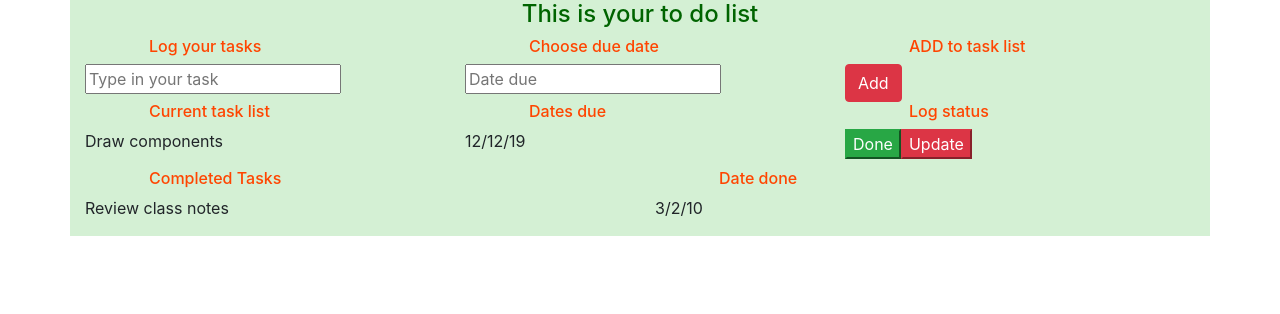
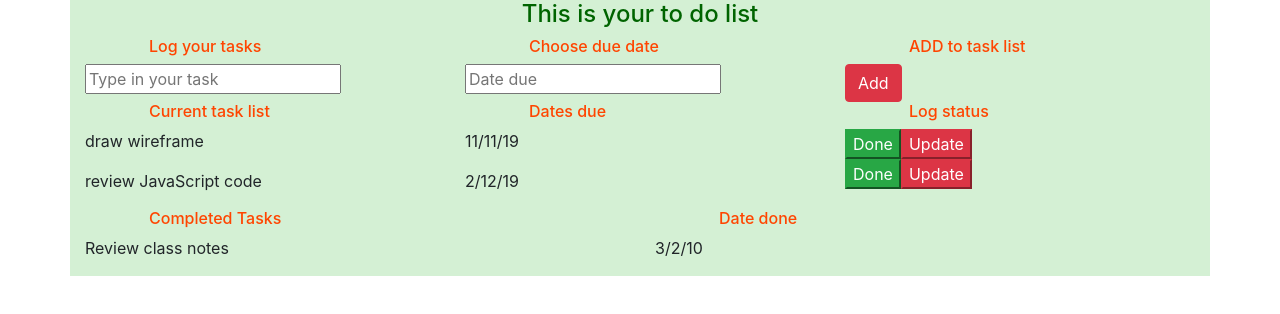
Before and after one commit to sm-g19/todoappfrontend, a React (Create React App) app: page / in a window 1280 px wide. Shown: the top 314 px of the page. Built offline with nearby package versions, Linux system fonts and the light colour scheme.

Commit message:
a small update to show a task list

```diff
--- a/src/components/Header.js
+++ b/src/components/Header.js
@@ -5,7 +5,8 @@ class Header extends React.Component {
     render() {
     return (
       <h1>This is your to do list</h1>
-      //would want to replace "your" with name + 's to be able to use for groups eg family, house shares.
+      //just setting it up for single use at the momemnt, would want to replace "your"
+      // with name + 's to be able to use for groups eg family, house shares eventually.
     );
   }
 }
--- a/src/components/TaskList.js
+++ b/src/components/TaskList.js
@@ -6,14 +6,21 @@ class TaskList extends React.Component {
             <div className="row">
                 <div className="col-12 col-sm-4">
                     <h2>Current task list</h2>
-                    <p className="taskName">{this.props.taskName}</p>
+                    <p>draw wireframe</p>
+                    <p>review JavaScript code</p>
+                    {/* <p className="taskName">{this.props.taskName}</p> */}
                 </div>
                 <div className="col-12 col-sm-4">
                     <h2>Dates due</h2>
-                    <p className="dueDate">{this.props.dueDate}</p>
+                    <p>11/11/19</p>
+                    <p>2/12/19</p>
+                    {/* <p className="dueDate">{this.props.dueDate}</p> */}
                 </div>
                 <div className="col-12 col-sm-4">
                     <h2>Log status</h2>
+                    <button className="btn-success">Done</button>
+                    <button className="btn-danger">Update</button>
+                    <br></br>
                     <button className="btn-success">Done</button>
                     <button className="btn-danger">Update</button>
                 </div>
```
Also changed, not shown: src/App.js (+16 -0 lines).
